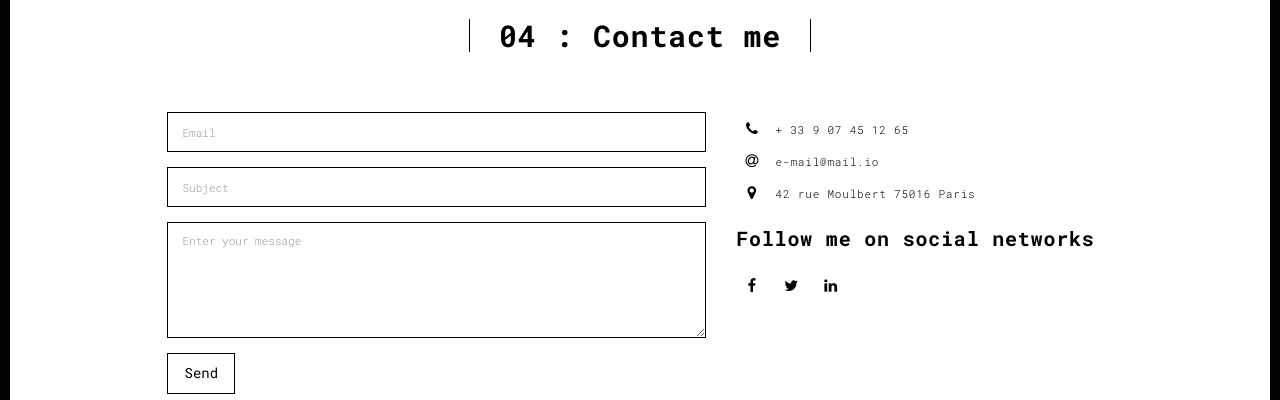
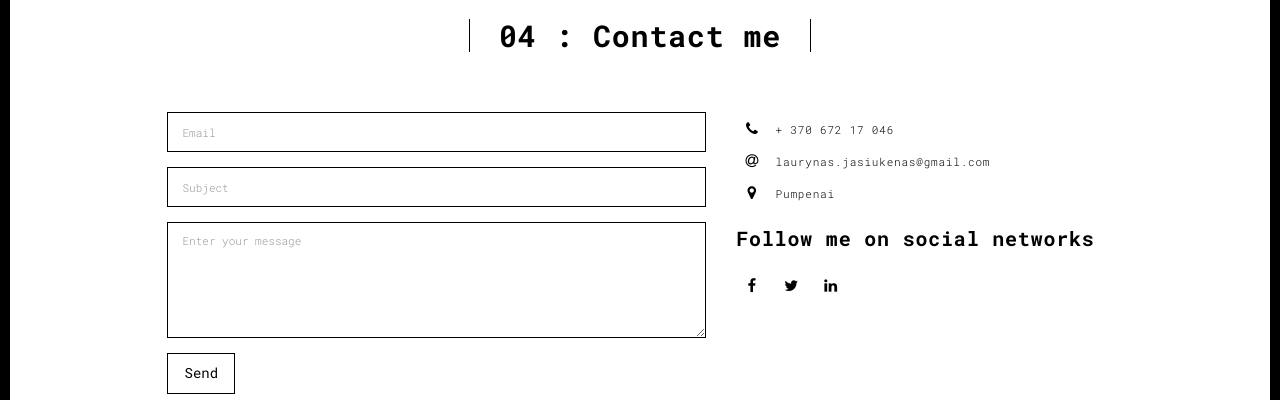
Before and after one commit to laurynasjs/website, a Flask app: page /contact.html in a window 1280 px wide. Shown: the part 90-490 px from the top of the page. Run offline with Flask 2, Linux system fonts and the light colour scheme; some libraries are stand-ins or nearby versions.

Commit message:
my website

```diff
--- a/templates/contact.html
+++ b/templates/contact.html
@@ -79,19 +79,19 @@
                           <span class="fa-icon">
                             <i class="fa fa-phone" aria-hidden="true"></i>
                           </span>
-                          + 33 9 07 45 12 65
+                          + 370 672 17 046
                         </li>
                         <li>
                           <span class="fa-icon">
                             <i class="fa fa-at" aria-hidden="true"></i>
                           </span>
-                          e-mail@mail.io
+                          laurynas.jasiukenas@gmail.com
                         </li>
                         <li>
                           <span class="fa-icon">
                             <i class="fa fa fa-map-marker" aria-hidden="true"></i>
                           </span>
-                          42 rue Moulbert 75016 Paris
+                          Pumpenai
                         </li>
                       </ul>
                       <h3>Follow me on social networks</h3>
--- a/templates/thankyou.html
+++ b/templates/thankyou.html
@@ -59,7 +59,7 @@
 
           <div class="row">
             <div class="col-md-10 col-md-offset-1">
-               Thank you
+               Thank you for reaching me! I'll get back to you
             </div>
 
           </div>
```
Also changed, not shown: static/assets/images/profil.jpg.
